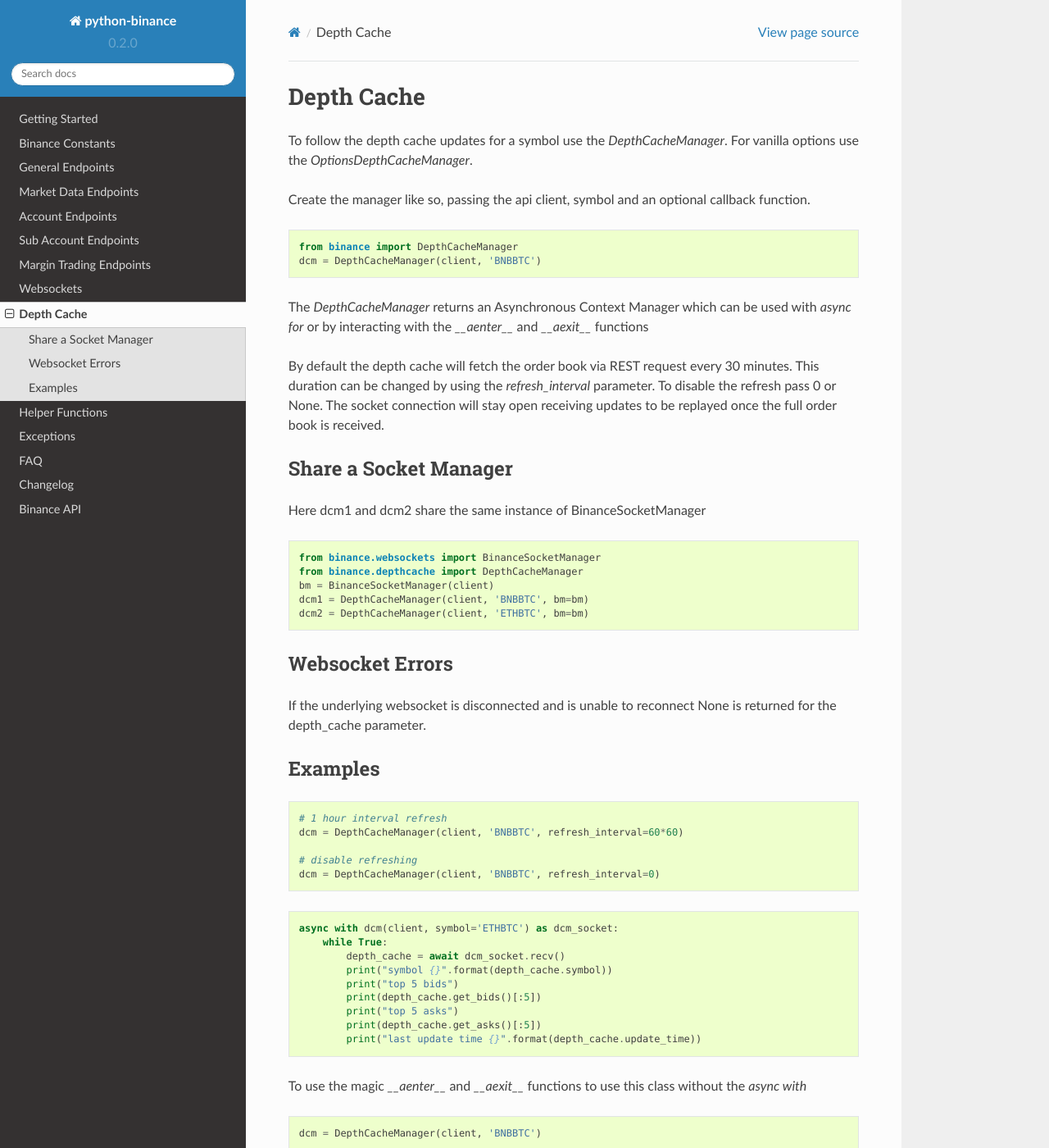
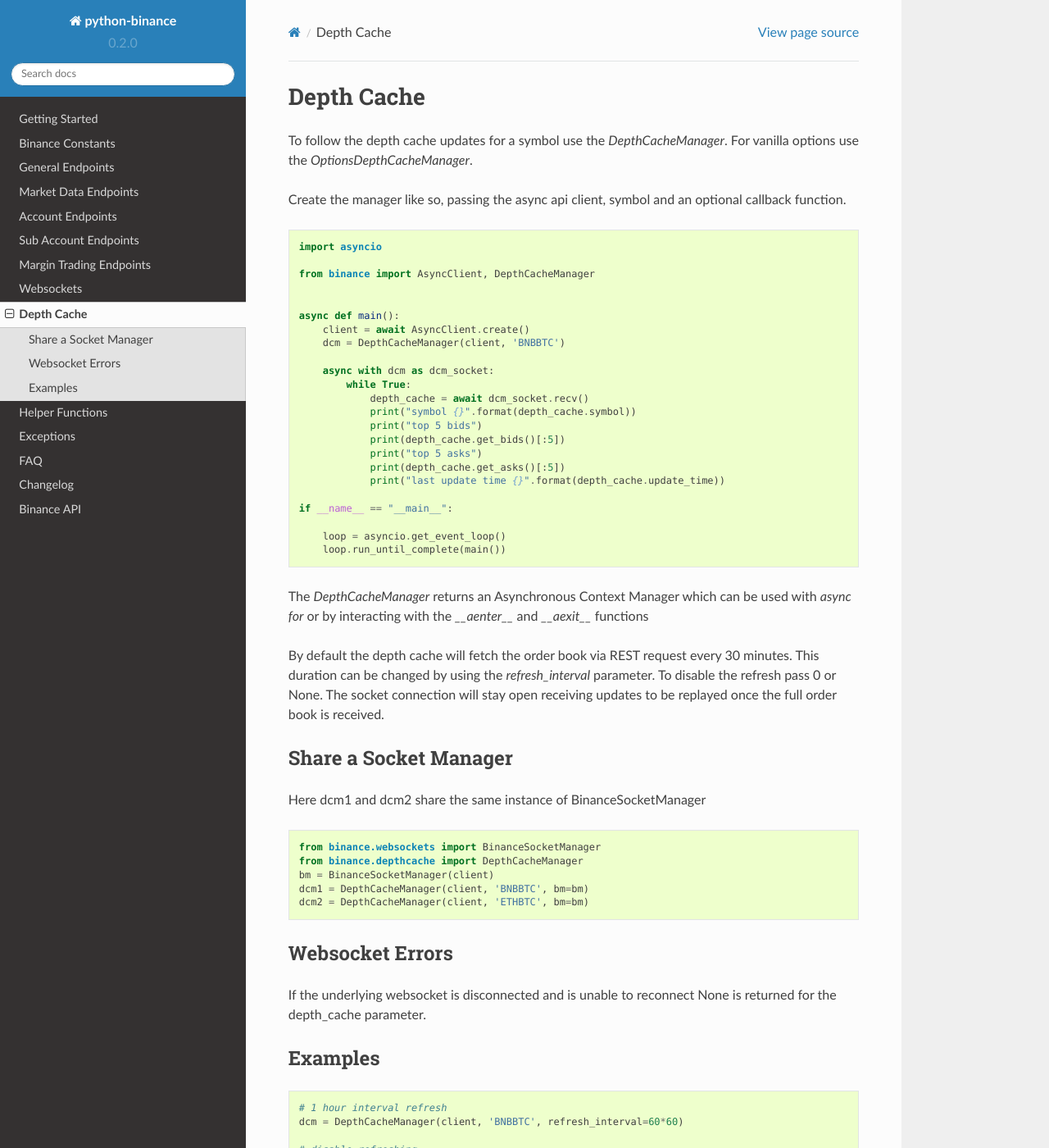
Before and after one commit to astro0099/python_BSC, a Sphinx documentation site: the page built from docs/depth_cache.rst, in a window 1280 px wide and 1400 px high. Shown: the whole window at 82% size. Built offline with Sphinx 7.4.7 and the Read the Docs theme 2.0.0, drawn with Linux system fonts in a browser that asks for light colours; formulas are drawn with MathJax 3; pages that are not in the unit, such as notebooks, are missing from menus.

Commit message:
Add full websocket and depth cache examples

```diff
--- a/README.rst
+++ b/README.rst
@@ -216,6 +216,8 @@
                 print("Top 5 bids:")
                 print(depth_cache.get_bids()[:5])
 
+        await client.close_connection()
+
     if __name__ == "__main__":
 
         loop = asyncio.get_event_loop()
--- a/docs/depth_cache.rst
+++ b/docs/depth_cache.rst
@@ -4,12 +4,33 @@
 To follow the depth cache updates for a symbol use the `DepthCacheManager`. For vanilla options use the
 `OptionsDepthCacheManager`.
 
-Create the manager like so, passing the api client, symbol and an optional callback function.
+Create the manager like so, passing the async api client, symbol and an optional callback function.
 
 .. code:: python
 
-    from binance import DepthCacheManager
-    dcm = DepthCacheManager(client, 'BNBBTC')
+    import asyncio
+
+    from binance import AsyncClient, DepthCacheManager
+
+
+    async def main():
+        client = await AsyncClient.create()
+        dcm = DepthCacheManager(client, 'BNBBTC')
+
+        async with dcm as dcm_socket:
+            while True:
+                depth_cache = await dcm_socket.recv()
+                print("symbol {}".format(depth_cache.symbol))
+                print("top 5 bids")
+                print(depth_cache.get_bids()[:5])
+                print("top 5 asks")
+                print(depth_cache.get_asks()[:5])
+                print("last update time {}".format(depth_cache.update_time))
+
+    if __name__ == "__main__":
+
+        loop = asyncio.get_event_loop()
+        loop.run_until_complete(main())
 
 The `DepthCacheManager` returns an Asynchronous Context Manager which can be used with `async for`
 or by interacting with the `__aenter__` and `__aexit__` functions
@@ -49,7 +70,7 @@
 
 .. code:: python
 
-    async with dcm(client, symbol='ETHBTC') as dcm_socket:
+    async with dcm as dcm_socket:
         while True:
             depth_cache = await dcm_socket.recv()
             print("symbol {}".format(depth_cache.symbol))
```
Also changed, not shown: docs/websockets.rst (+14 -3 lines).
